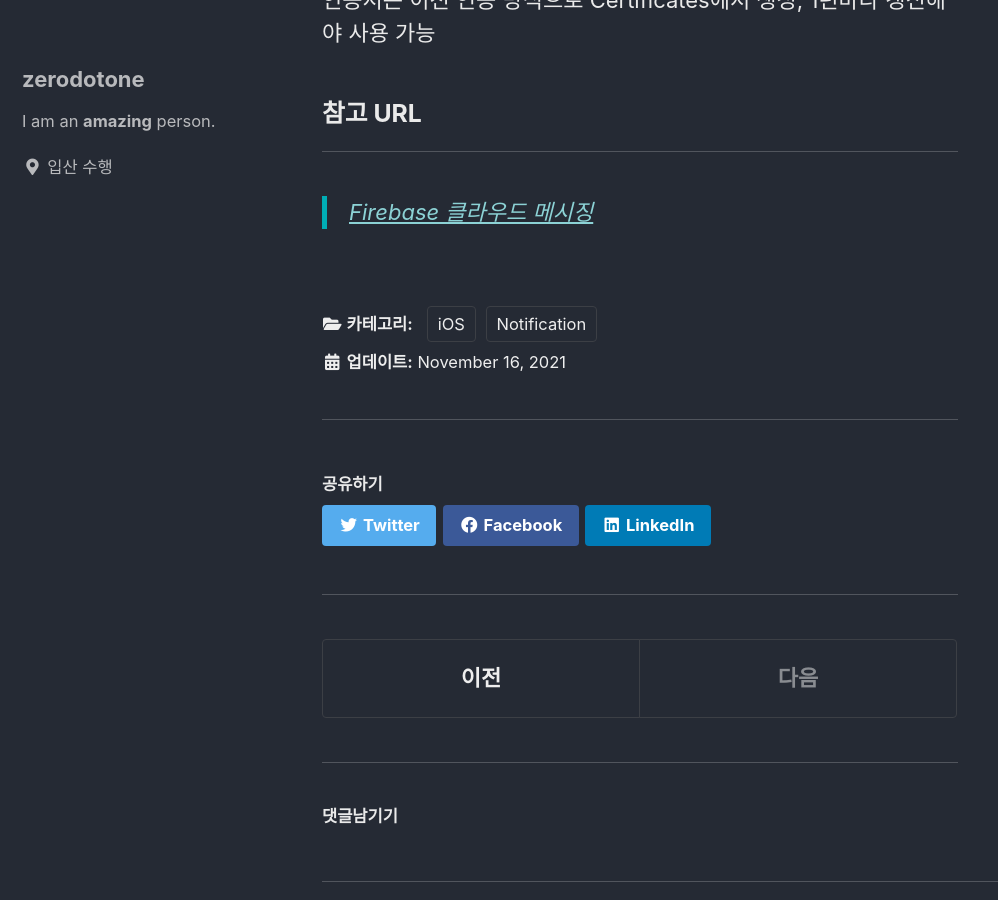
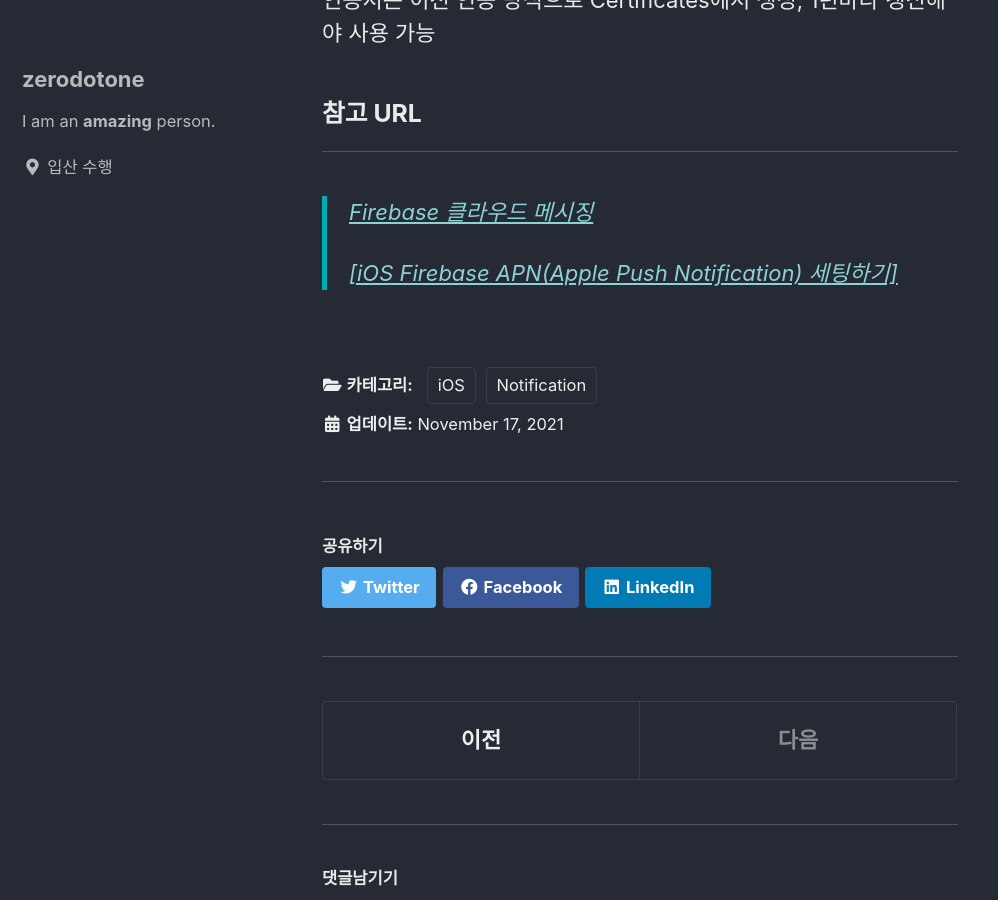
Before and after one commit to zdodev/zdodev.github.io, a Jekyll site: the page built from _posts/2021-11-16-iOS-Remote-Push-Notification(FCM).md, in a window 1280 px wide and 900 px high, scrolled down 569 px. Shown: the whole window, without its empty margins (0-998 px from the left). Built offline with Jekyll 4.4.1, drawn with Linux system fonts in a browser that asks for light colours; cached includes are drawn as plain includes; comment, search, counter and statistics services are not loaded.

Commit message:
참고 URL 추가

```diff
--- a/_posts/2021-11-16-iOS-Remote-Push-Notification(FCM).md
+++ b/_posts/2021-11-16-iOS-Remote-Push-Notification(FCM).md
@@ -3,7 +3,7 @@ title: "iOS Remote Push Notification(FCM), 원격 알림 서비스"
 categories:
   - iOS
   - Notification
-last_modified_at: 2021-11-16 14:00:00
+last_modified_at: 2021-11-17 10:30:00
 toc: true #Table of Contents
 comments: true
 
@@ -27,3 +27,5 @@ Apple 인증키(p8) 또는 인증서(p12) 생성 및 등록
 ---
 
 >   [Firebase 클라우드 메시징](https://firebase.google.com/docs/cloud-messaging)
+>
+>   [[iOS Firebase APN(Apple Push Notification) 세팅하기]](https://sweetdev.tistory.com/476)
```
